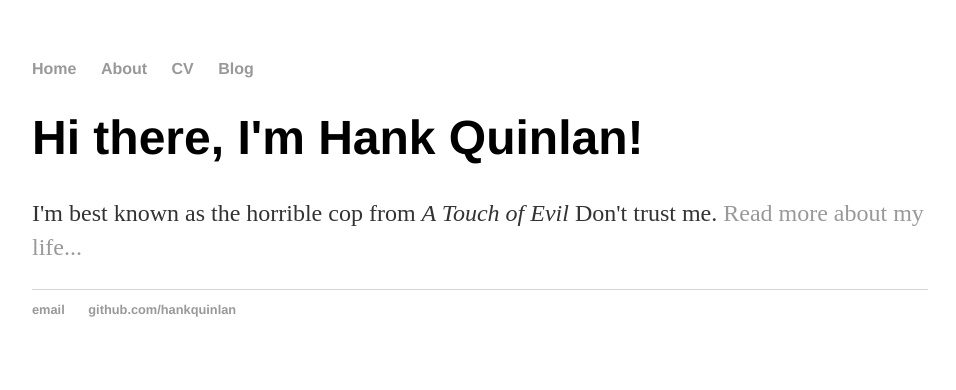
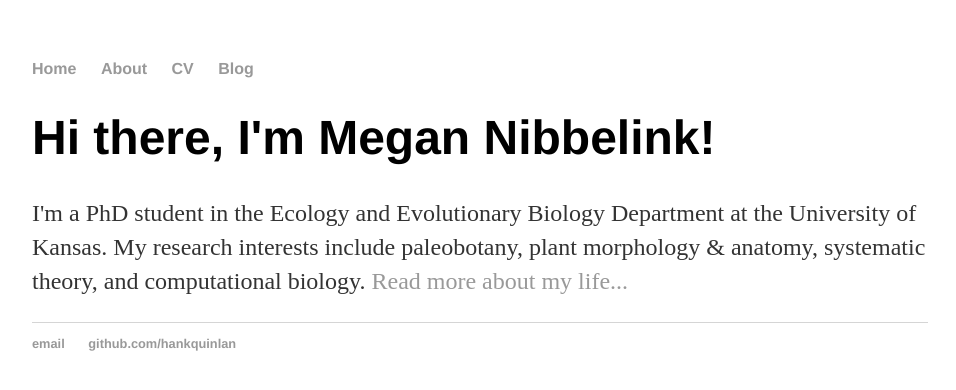
Before and after one commit to megannibbs/megannibbelink.github.io, a Jekyll site: the page built from index.html, in a window 1280 px wide. Shown: the top 390 px of the page, without its empty margins (160-1116 px from the left). Built offline with Jekyll 4.4.1, drawn with Linux system fonts in a browser that asks for light colours.

Commit message:
Update index.html

```diff
--- a/index.html
+++ b/index.html
@@ -1,8 +1,9 @@
 ---
 layout: default
-title: Hank Quinlan, Horrible Cop
+title: Meg Nibbelink | Home
 ---
 <div class="blurb">
-	<h1>Hi there, I'm Hank Quinlan!</h1>
-	<p>I'm best known as the horrible cop from <em>A Touch of Evil</em> Don't trust me. <a href="/about">Read more about my life...</a></p>
+	<h1>Hi there, I'm Megan Nibbelink!</h1>
+	<p>I'm a PhD student in the Ecology and Evolutionary Biology Department at the University of Kansas.
+		My research interests include paleobotany, plant morphology & anatomy, systematic theory, and computational biology. <a href="/about">Read more about my life...</a></p>
 </div><!-- /.blurb -->
```
